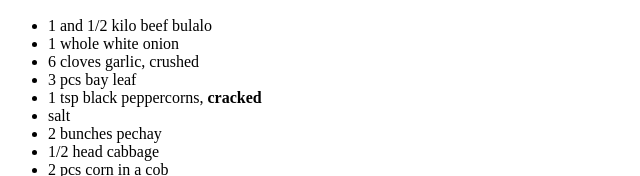
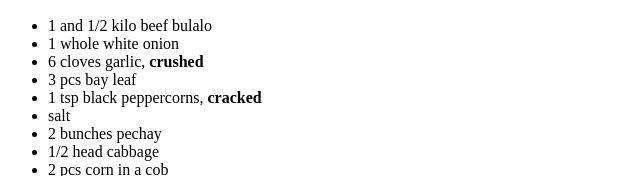
Before and after one commit to lgmarcelo/odin-recipes, a plain HTML site: page recipes/bulalo.html in a window 1280 px wide. Shown: the part 537-713 px from the top of the page, 0-640 px from the left. Drawn offline with Linux system fonts and the light colour scheme.

Commit message:
Added some strong text

```diff
--- a/recipes/bulalo.html
+++ b/recipes/bulalo.html
@@ -19,7 +19,7 @@
     <ul>
         <li>1 and 1/2 kilo beef bulalo</li>
         <li>1 whole white onion</li>
-        <li>6 cloves garlic, crushed</li>
+        <li>6 cloves garlic, <strong>crushed</strong></li>
         <li>3 pcs bay leaf</li>
         <li>1 tsp black peppercorns, <strong>cracked</strong></li>
         <li>salt</li>
```
